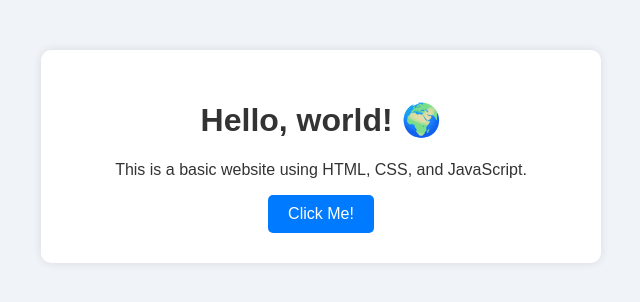
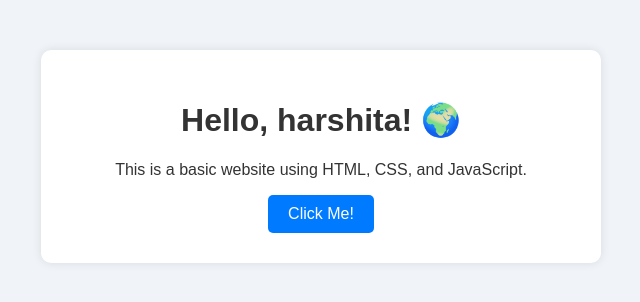
Before and after one commit to harshitanirankari/docker_test_2, a plain HTML site: page index.html in a window 1280 px wide. Shown: the whole page, without its empty margins (319-959 px from the left). Drawn offline with Linux system fonts and the light colour scheme.

Commit message:
Test automated Docker build

```diff
--- a/index.html
+++ b/index.html
@@ -3,12 +3,12 @@
 <head>
   <meta charset="UTF-8" />
   <meta name="viewport" content="width=device-width, initial-scale=1.0" />
-  <title>My Basic Website</title>
+  <title>My Website</title>
   <link rel="stylesheet" href="style.css" />
 </head>
 <body>
   <div class="container">
-    <h1>Hello, world! 🌍</h1>
+    <h1>Hello, harshita! 🌍</h1>
     <p>This is a basic website using HTML, CSS, and JavaScript.</p>
     <button onclick="sayHello()">Click Me!</button>
   </div>
```
